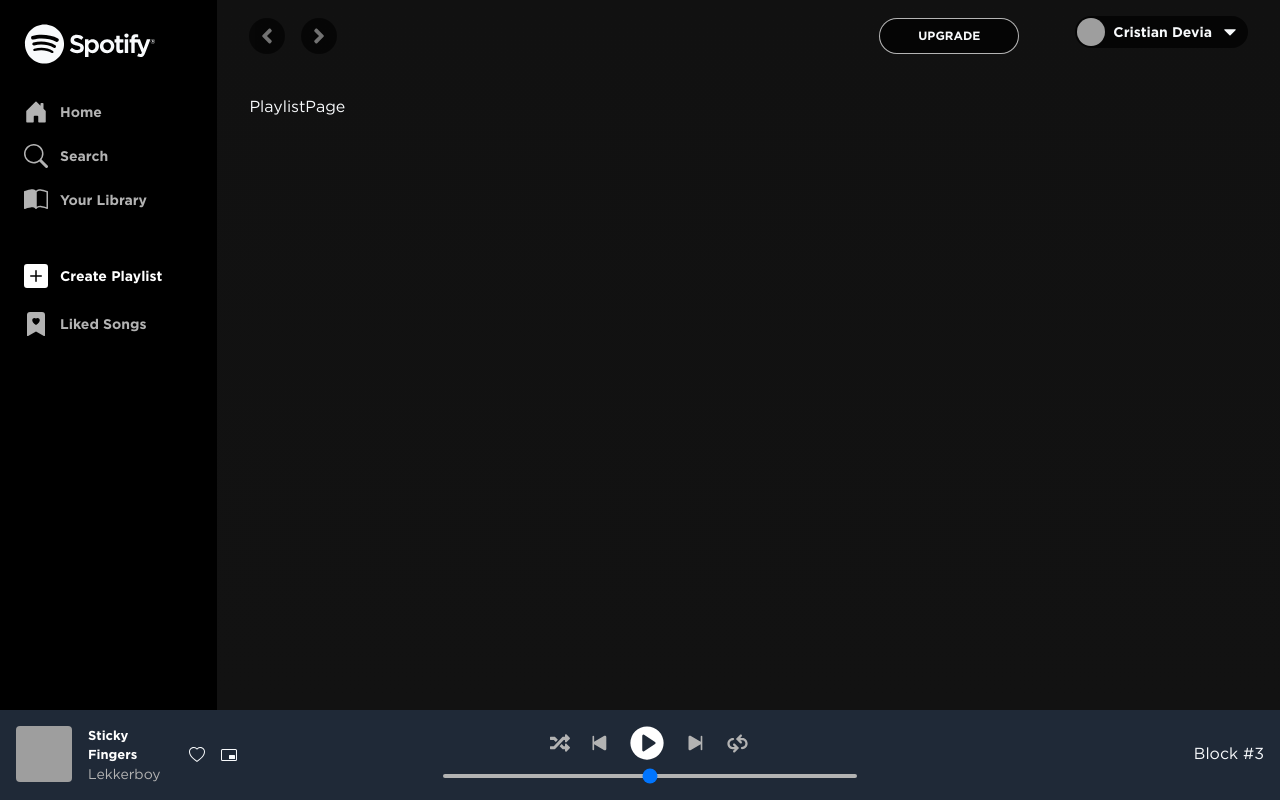
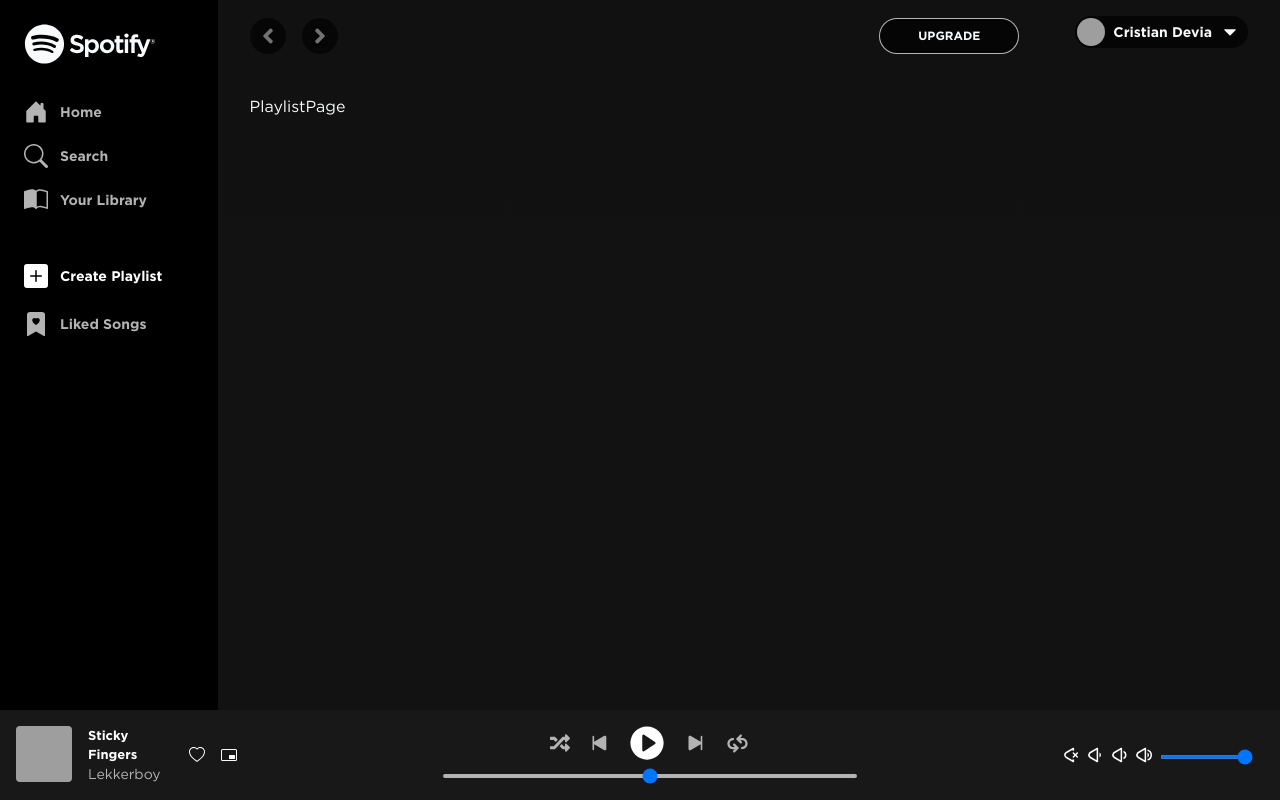
Before and after one commit to cristian2213/Spotify-clone-react-nodejs, a React (Create React App) app in the folder client/: page /playlist in a window 1280 px wide. Built offline with nearby package versions, Linux system fonts and the light colour scheme; grey boxes are pictures that could not be loaded.

Commit message:
:contruction: Working on volume component

```diff
--- /dev/null
+++ b/client/src/components/layout/player/AudioControlVolume.tsx
@@ -0,0 +1,80 @@
+interface IPros {
+  type?: string;
+}
+
+function Volumes({ type }: IPros): JSX.Element {
+  switch (true) {
+    case type === 'mute':
+      return (
+        <button>
+          <svg
+            role='presentation'
+            height='16'
+            width='16'
+            aria-label='Volume off'
+            id='volume-icon'
+            viewBox='0 0 16 16'
+            className='Svg-sc-1bi12j5-0 jgfuCe'
+            fill='#fff'
+          >
+            <path d='M13.86 5.47a.75.75 0 00-1.061 0l-1.47 1.47-1.47-1.47A.75.75 0 008.8 6.53L10.269 8l-1.47 1.47a.75.75 0 101.06 1.06l1.47-1.47 1.47 1.47a.75.75 0 001.06-1.06L12.39 8l1.47-1.47a.75.75 0 000-1.06z'></path>
+            <path d='M10.116 1.5A.75.75 0 008.991.85l-6.925 4a3.642 3.642 0 00-1.33 4.967 3.639 3.639 0 001.33 1.332l6.925 4a.75.75 0 001.125-.649v-1.906a4.73 4.73 0 01-1.5-.694v1.3L2.817 9.852a2.141 2.141 0 01-.781-2.92c.187-.324.456-.594.78-.782l5.8-3.35v1.3c.45-.313.956-.55 1.5-.694V1.5z'></path>
+          </svg>
+        </button>
+      );
+    case type === 'low':
+      return (
+        <button>
+          <svg
+            role='presentation'
+            height='16'
+            width='16'
+            aria-label='Volume low'
+            id='volume-icon'
+            viewBox='0 0 16 16'
+            className='Svg-sc-1bi12j5-0 jgfuCe'
+            fill='#fff'
+          >
+            <path d='M9.741.85a.75.75 0 01.375.65v13a.75.75 0 01-1.125.65l-6.925-4a3.642 3.642 0 01-1.33-4.967 3.639 3.639 0 011.33-1.332l6.925-4a.75.75 0 01.75 0zm-6.924 5.3a2.139 2.139 0 000 3.7l5.8 3.35V2.8l-5.8 3.35zm8.683 4.29V5.56a2.75 2.75 0 010 4.88z'></path>
+          </svg>
+        </button>
+      );
+    case type === 'medium':
+      return (
+        <button>
+          <svg
+            role='presentation'
+            height='16'
+            width='16'
+            aria-label='Volume medium'
+            id='volume-icon'
+            viewBox='0 0 16 16'
+            className='Svg-sc-1bi12j5-0 jgfuCe'
+            fill='#fff'
+          >
+            <path d='M9.741.85a.75.75 0 01.375.65v13a.75.75 0 01-1.125.65l-6.925-4a3.642 3.642 0 01-1.33-4.967 3.639 3.639 0 011.33-1.332l6.925-4a.75.75 0 01.75 0zm-6.924 5.3a2.139 2.139 0 000 3.7l5.8 3.35V2.8l-5.8 3.35zm8.683 6.087a4.502 4.502 0 000-8.474v1.65a2.999 2.999 0 010 5.175v1.649z'></path>
+          </svg>
+        </button>
+      );
+    default:
+      return (
+        <button>
+          <svg
+            role='presentation'
+            height='16'
+            width='16'
+            aria-label='Volume high'
+            id='volume-icon'
+            viewBox='0 0 16 16'
+            className='Svg-sc-1bi12j5-0 jgfuCe'
+            fill='#fff'
+          >
+            <path d='M9.741.85a.75.75 0 01.375.65v13a.75.75 0 01-1.125.65l-6.925-4a3.642 3.642 0 01-1.33-4.967 3.639 3.639 0 011.33-1.332l6.925-4a.75.75 0 01.75 0zm-6.924 5.3a2.139 2.139 0 000 3.7l5.8 3.35V2.8l-5.8 3.35zm8.683 4.29V5.56a2.75 2.75 0 010 4.88z'></path>
+            <path d='M11.5 13.614a5.752 5.752 0 000-11.228v1.55a4.252 4.252 0 010 8.127v1.55z'></path>
+          </svg>
+        </button>
+      );
+  }
+}
+
+export default Volumes;
--- a/client/src/components/layout/player/AudioControls .tsx
+++ b/client/src/components/layout/player/AudioControls .tsx
@@ -1,5 +1,9 @@
 import { GoPlay } from 'react-icons/go';
-import { BsFillSkipStartFill, BsFillSkipEndFill } from 'react-icons/bs';
+import {
+  BsFillSkipStartFill,
+  BsFillSkipEndFill,
+  BsFillPauseCircleFill,
+} from 'react-icons/bs';
 import { FaRandom } from 'react-icons/fa';
 import { TiArrowRepeat } from 'react-icons/ti';
 
@@ -30,14 +34,11 @@
           onClick={onPrevClick}
         />
         {isPlaying ? (
-          <button
-            type='button'
+          <BsFillPauseCircleFill
             className='pause text-white'
             onClick={() => onPlayPauseClick(false)}
-            aria-label='Pause'
-          >
-            Pause
-          </button>
+            size={38}
+          />
         ) : (
           <GoPlay
             className='text-white'
--- a/client/src/components/layout/player/AudioOptions.tsx
+++ b/client/src/components/layout/player/AudioOptions.tsx
@@ -1,5 +1,36 @@
+import { useState } from 'react';
+import Volumes from './AudioControlVolume';
+
+function ProgressBar() {
+  const [barValue, setBarValue] = useState(100);
+
+  return (
+    <div>
+      <input
+        type='range'
+        className='w-[93px] h-1 bg-black'
+        defaultValue={barValue}
+      />
+    </div>
+  );
+}
+
 function AudioOptions() {
-  return <div className='min-w-[200px] text-right'>Block #3</div>;
+  const progressBar = {
+    width: '42.00%',
+  };
+
+  return (
+    <div className='min-w-[200px] text-right'>
+      <div className='flex items-center gap-2'>
+        <Volumes type='mute' />
+        <Volumes type='low' />
+        <Volumes type='medium' />
+        <Volumes />
+        <ProgressBar />
+      </div>
+    </div>
+  );
 }
 
 export default AudioOptions;
--- a/client/src/components/layout/player/Player.tsx
+++ b/client/src/components/layout/player/Player.tsx
@@ -75,7 +75,7 @@
   };
 
   return (
-    <div className='h-[90px] bg-gray-800 flex flex-row justify-between items-center px-4'>
+    <div className='h-[90px] bg-[#181818] flex flex-row justify-between items-center px-4'>
       <PlayerAlbum title={title} artist={artist} image={image} color={color} />
       <AudioControls
         isPlaying={isPlaying}
--- a/client/src/components/layout/resizeBar/ResizeBar.tsx
+++ b/client/src/components/layout/resizeBar/ResizeBar.tsx
@@ -1,4 +1,4 @@
-import { useCallback, useState, useEffect, MouseEvent } from 'react';
+import { useCallback, useState, useEffect } from 'react';
 
 interface IProps {
   onSizeChange: (arg: number) => void;
@@ -57,11 +57,9 @@
 
   return (
     <div
-      className='w-[9px] bg-black cursor-col-resize group transition-all'
+      className='w-[9px] bg-black cursor-col-resize group transition-all border-black border-r-[0.1px] hover:border-[#636363]'
       onMouseDown={handleResize}
-    >
-      <span className='block w-[0.1px] h-full group-hover:bg-[#636363]'></span>
-    </div>
+    ></div>
   );
 }
 
--- a/client/src/config/clientAxios.ts
+++ b/client/src/config/clientAxios.ts
@@ -4,6 +4,7 @@
   baseURL: process.env.REACT_APP_HTTP_SERVER,
   headers: {
     'Content-type': 'application/json',
-    Authorization: 'Bearer ',
+    // Authorization: 'Bearer ',
   },
+  timeout: 60000,
 });
--- a/client/src/context/songs/SongProvider.tsx
+++ b/client/src/context/songs/SongProvider.tsx
@@ -3,7 +3,8 @@
 import SongReducer from './SongReducer';
 import { httpClient } from '../../config/clientAxios';
 import { Endpoints } from './songEndPoints';
-import axios from 'axios';
+
+const APP_HTTP_SERVER = process.env.REACT_APP_HTTP_SERVER;
 
 interface ISongState {
   sections: Array<any>;
@@ -30,17 +31,15 @@
 
   const httpGetSongs = useCallback(async () => {
     try {
-      // const URL = 'http://localhost:8080/v1' + Endpoints.GetSongs;
-      const URL = 'http://localhost:8080/v1/search';
-      const resHttp = await axios.get(URL, {
+      const URL = `${APP_HTTP_SERVER}${Endpoints.GetSongs}`;
+      const httpRes = await httpClient.get(URL, {
         params: {
           random: 1,
         },
-        timeout: 60000,
       });
       dispatch({
         type: HTTP_GET_SONGS,
-        data: resHttp.data,
+        data: httpRes.data,
       });
     } catch (error) {
       // DOTO SOMETHING
@@ -48,10 +47,23 @@
     }
   }, []);
 
+  const httpGetOneSong = useCallback(async (params) => {
+    try {
+      const URL = `${APP_HTTP_SERVER}${Endpoints.GetSongs}`;
+      const httpRes = await httpClient.get(URL, {
+        params,
+      });
+      return httpRes.data[0];
+    } catch (error: any) {
+      return true;
+    }
+  }, []);
+
   const contextProvider = {
     sections: songState.sections,
     isLoanding: songState.isLoanding,
     httpGetSongs,
+    httpGetOneSong,
   };
 
   return (
--- a/client/src/context/songs/songEndPoints.ts
+++ b/client/src/context/songs/songEndPoints.ts
@@ -1,3 +1,3 @@
 export enum Endpoints {
-  GetSongs = '/search?random=1',
+  GetSongs = '/search',
 }
--- a/client/src/pages/home/HomePage.tsx
+++ b/client/src/pages/home/HomePage.tsx
@@ -5,15 +5,17 @@
 import AlbumsSections from '../../components/album/AlbumsSections';
 
 function HomePage() {
-  const {
-    httpGetSongs,
-    sections: gotSections,
-    isLoanding,
-  } = useContext(SongContext);
-  useEffect(() => {
-    httpGetSongs();
-  }, [httpGetSongs]);
+  // const {
+  //   httpGetSongs,
+  //   sections: gotSections,
+  //   isLoanding,
+  // } = useContext(SongContext);
+  // useEffect(() => {
+  //   httpGetSongs();
+  // }, [httpGetSongs]);
 
+  const isLoanding = false;
+  const gotSections: Array<any> = [];
   return (
     <>
       {isLoanding ? (
```
